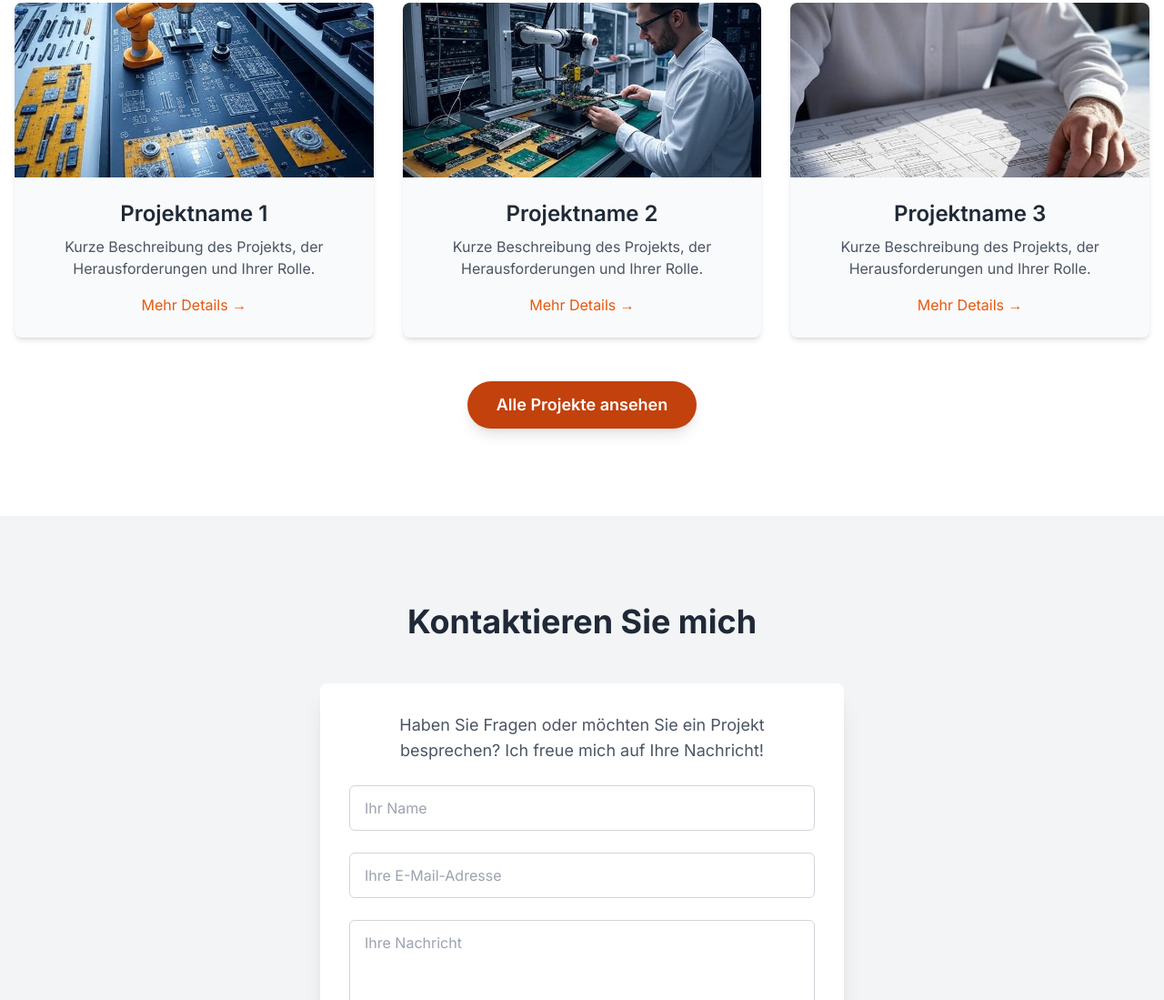
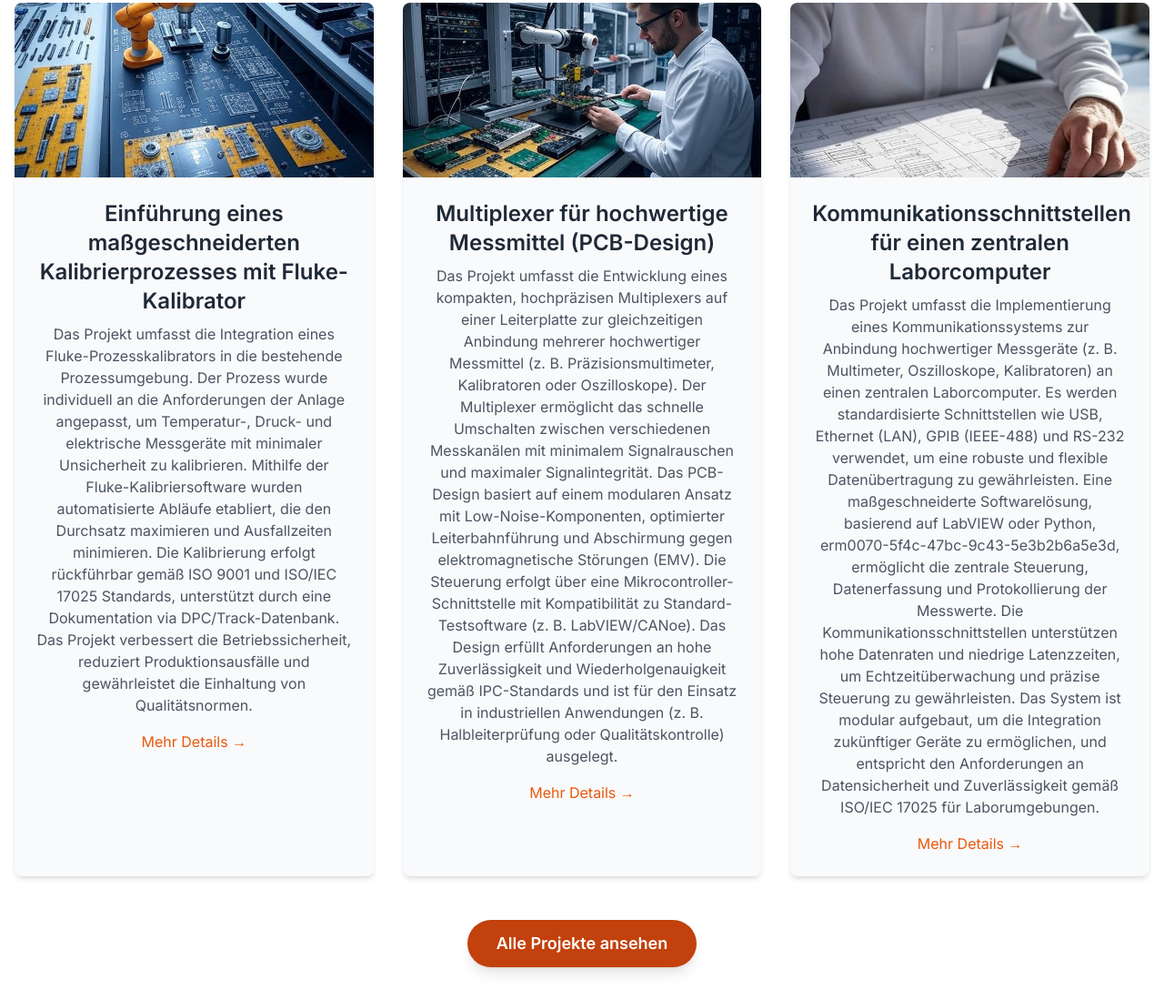
Before and after one commit to NRIngenieurSystems/NRIngenieurSystems.github.io, a plain HTML site: page index.html in a window 1280 px wide. Shown: the part 2235-3334 px from the top of the page at 91% size. Drawn offline with nearby package versions, Linux system fonts and the light colour scheme.

Commit message:
text fill

```diff
--- a/index.html
+++ b/index.html
@@ -146,33 +146,39 @@
             <div class="grid grid-cols-1 md:grid-cols-2 lg:grid-cols-3 gap-8">
                 <!-- Projekt 1 -->
                 <div class="bg-gray-50 rounded-lg shadow-md overflow-hidden hover:shadow-xl transition-shadow duration-300">
-                    <img src="Pics\projekte\projekt (1).jpg" alt="Projekt 1" class="w-full h-48 object-cover">
+                    <img src="Pics\projekte\projekt (1).jpg" alt="Einführung eines maßgeschneiderten Kalibrierprozesses mit Fluke-Kalibrator" class="w-full h-48 object-cover">
                     <div class="p-6">
-                        <h3 class="text-2xl font-semibold text-gray-800 mb-2">Projektname 1</h3>
+                        <h3 class="text-2xl font-semibold text-gray-800 mb-2">Einführung eines maßgeschneiderten Kalibrierprozesses mit Fluke-Kalibrator</h3>
                         <p class="text-gray-600 mb-4">
-                            Kurze Beschreibung des Projekts, der Herausforderungen und Ihrer Rolle.
+                            Das Projekt umfasst die Integration eines Fluke-Prozesskalibrators in die bestehende Prozessumgebung. Der Prozess wurde individuell an die Anforderungen der Anlage angepasst, um Temperatur-, Druck- und elektrische Messgeräte mit minimaler Unsicherheit zu kalibrieren. Mithilfe der Fluke-Kalibriersoftware wurden automatisierte Abläufe etabliert, die den Durchsatz maximieren und Ausfallzeiten minimieren. Die Kalibrierung erfolgt rückführbar gemäß ISO 9001 und ISO/IEC 17025 Standards, unterstützt durch eine Dokumentation via DPC/Track-Datenbank. Das Projekt verbessert die Betriebssicherheit, reduziert Produktionsausfälle und gewährleistet die Einhaltung von Qualitätsnormen.
+
                         </p>
                         <a href="#" class="text-orange-600 hover:text-orange-800 font-medium">Mehr Details &rarr;</a>
                     </div>
                 </div>
                 <!-- Projekt 2 -->
                 <div class="bg-gray-50 rounded-lg shadow-md overflow-hidden hover:shadow-xl transition-shadow duration-300">
-                    <img src="Pics\projekte\projekt (2).jpg" alt="Projekt 2" class="w-full h-48 object-cover">
+                    <img src="Pics\projekte\projekt (2).jpg" alt="Multiplexer für hochwertige Messmittel (PCB-Design)" class="w-full h-48 object-cover">
                     <div class="p-6">
-                        <h3 class="text-2xl font-semibold text-gray-800 mb-2">Projektname 2</h3>
+                        <h3 class="text-2xl font-semibold text-gray-800 mb-2">Multiplexer für hochwertige Messmittel (PCB-Design)</h3>
                         <p class="text-gray-600 mb-4">
-                            Kurze Beschreibung des Projekts, der Herausforderungen und Ihrer Rolle.
+                            Das Projekt umfasst die Entwicklung eines kompakten, hochpräzisen Multiplexers auf einer Leiterplatte zur gleichzeitigen Anbindung mehrerer hochwertiger Messmittel
+ (z. B. Präzisionsmultimeter, Kalibratoren oder Oszilloskope). Der Multiplexer ermöglicht das schnelle Umschalten zwischen verschiedenen Messkanälen mit minimalem Signalrauschen
+ und maximaler Signalintegrität. Das PCB-Design basiert auf einem modularen Ansatz mit Low-Noise-Komponenten, optimierter Leiterbahnführung und Abschirmung gegen elektromagnetische Störungen (EMV).
+ Die Steuerung erfolgt über eine Mikrocontroller-Schnittstelle mit Kompatibilität zu Standard-Testsoftware (z. B. LabVIEW/CANoe). Das Design erfüllt Anforderungen an hohe
+ Zuverlässigkeit und Wiederholgenauigkeit gemäß IPC-Standards und ist für den Einsatz in industriellen Anwendungen (z. B. Halbleiterprüfung oder Qualitätskontrolle) ausgelegt.
+
                         </p>
                         <a href="#" class="text-orange-600 hover:text-orange-800 font-medium">Mehr Details &rarr;</a>
                     </div>
                 </div>
                 <!-- Projekt 3 -->
                 <div class="bg-gray-50 rounded-lg shadow-md overflow-hidden hover:shadow-xl transition-shadow duration-300">
-                    <img src="Pics\projekte\projekt (3).jpg" alt="Projekt 3" class="w-full h-48 object-cover">
+                    <img src="Pics\projekte\projekt (3).jpg" alt="Kommunikationsschnittstellen für einen zentralen Laborcomputer" class="w-full h-48 object-cover">
                     <div class="p-6">
-                        <h3 class="text-2xl font-semibold text-gray-800 mb-2">Projektname 3</h3>
+                        <h3 class="text-2xl font-semibold text-gray-800 mb-2">Kommunikationsschnittstellen für einen zentralen Laborcomputer</h3>
                         <p class="text-gray-600 mb-4">
-                            Kurze Beschreibung des Projekts, der Herausforderungen und Ihrer Rolle.
+                            Das Projekt umfasst die Implementierung eines Kommunikationssystems zur Anbindung hochwertiger Messgeräte (z. B. Multimeter, Oszilloskope, Kalibratoren) an einen zentralen Laborcomputer. Es werden standardisierte Schnittstellen wie USB, Ethernet (LAN), GPIB (IEEE-488) und RS-232 verwendet, um eine robuste und flexible Datenübertragung zu gewährleisten. Eine maßgeschneiderte Softwarelösung, basierend auf LabVIEW oder Python, erm0070-5f4c-47bc-9c43-5e3b2b6a5e3d, ermöglicht die zentrale Steuerung, Datenerfassung und Protokollierung der Messwerte. Die Kommunikationsschnittstellen unterstützen hohe Datenraten und niedrige Latenzzeiten, um Echtzeitüberwachung und präzise Steuerung zu gewährleisten. Das System ist modular aufgebaut, um die Integration zukünftiger Geräte zu ermöglichen, und entspricht den Anforderungen an Datensicherheit und Zuverlässigkeit gemäß ISO/IEC 17025 für Laborumgebungen.
                         </p>
                         <a href="#" class="text-orange-600 hover:text-orange-800 font-medium">Mehr Details &rarr;</a>
                     </div>
```
